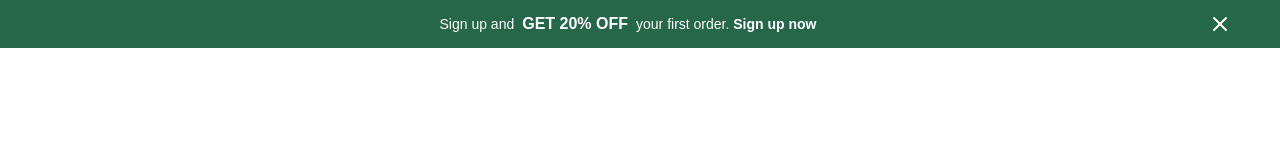
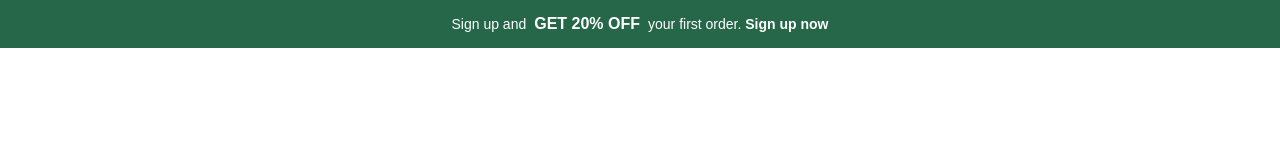
Before and after one commit to iyifr/roots-lx, a React (Vite) app: page /search in a window 1280 px wide. Shown: the top 160 px of the page. Built offline with nearby package versions, Linux system fonts and the light colour scheme; a small style sheet from the web is missing; a web font is replaced by a local one.

Commit message:
Header hide/show

```diff
--- a/src/features/Navigation/Header.tsx
+++ b/src/features/Navigation/Header.tsx
@@ -1,4 +1,4 @@
-import { Flex, Text } from "@chakra-ui/react";
+import { Flex, IconButton, Text } from "@chakra-ui/react";
 import { Link as ReactRouterLink } from 'react-router-dom'
 import { Link as ChakraLink } from '@chakra-ui/react'
 import { useState } from "react";
@@ -11,6 +11,7 @@ type ILinkProps = {
   icon?: any
   children?: React.ReactNode
   chakraProps?: object
+  variant?: "nav" | "default"
 }
 
 export const TextLink = ({ label = "Text link", to = '/home', chakraProps }: ILinkProps) => (
@@ -19,7 +20,7 @@ export const TextLink = ({ label = "Text link", to = '/home', chakraProps }: ILi
   </ChakraLink>
 )
 
-export const IconLink = ({ to = '/', children, chakraProps }: ILinkProps) => (
+export const IconLink = ({ to = '/', children, chakraProps, variant = "nav" }: ILinkProps) => (
   <ChakraLink as={ReactRouterLink} to={to} _hover={{ color: 'green.400', transition: '0.2s ease-in' }} {...chakraProps}>
     {children}
   </ChakraLink>
@@ -34,7 +35,6 @@ const TopHeader = () => {
         <span style={{ fontWeight: "800", fontSize: 16, textTransform: "uppercase", marginInline: 8 }}>get 20% off</span>
         your first order.  <TextLink to="/signup" label="Sign up now" chakraProps={{ color: "white.400", fontWeight: "semibold" }}></TextLink>
       </Text>
-      <X />
     </Flex>
     }
   </>
```
